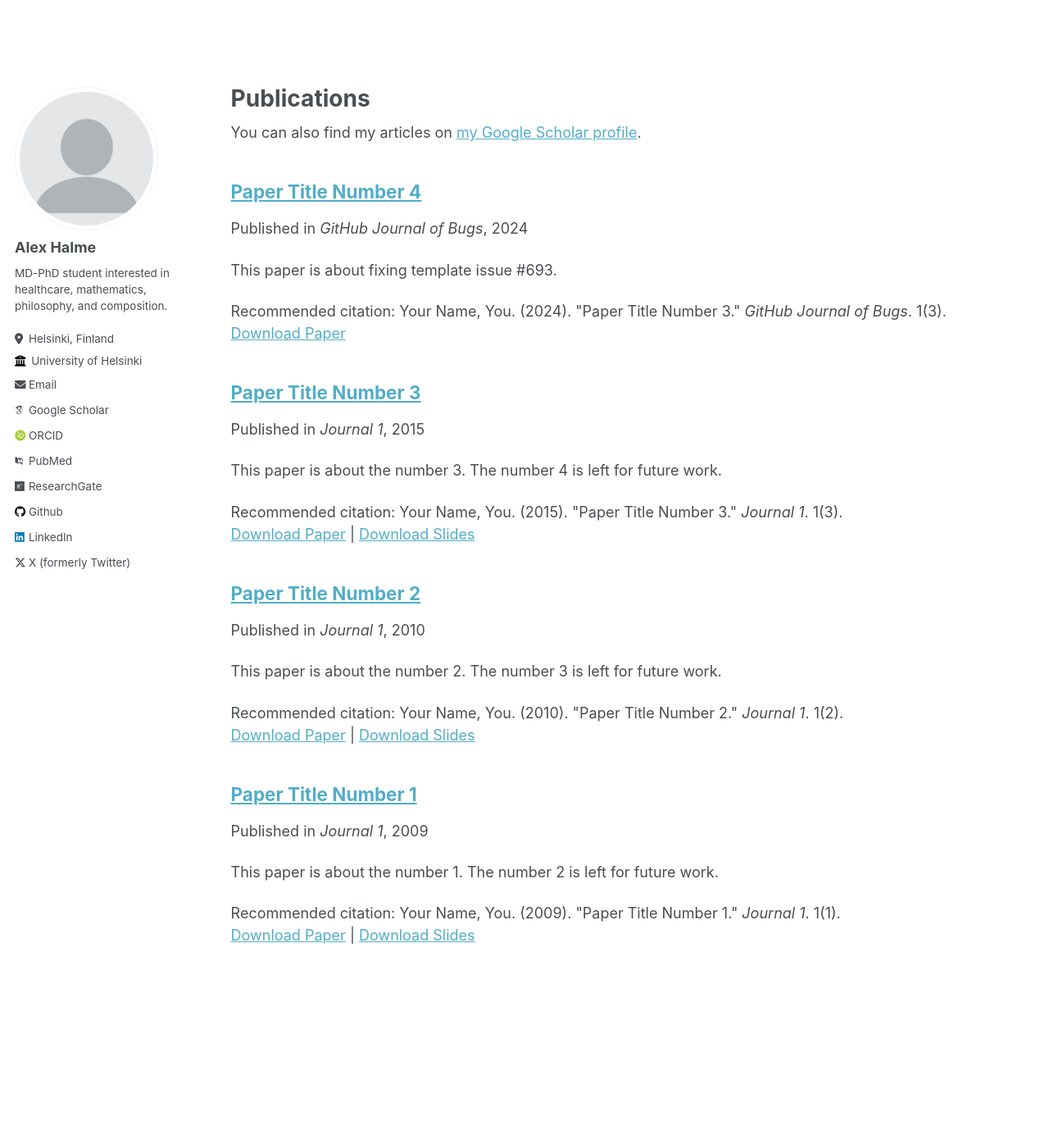
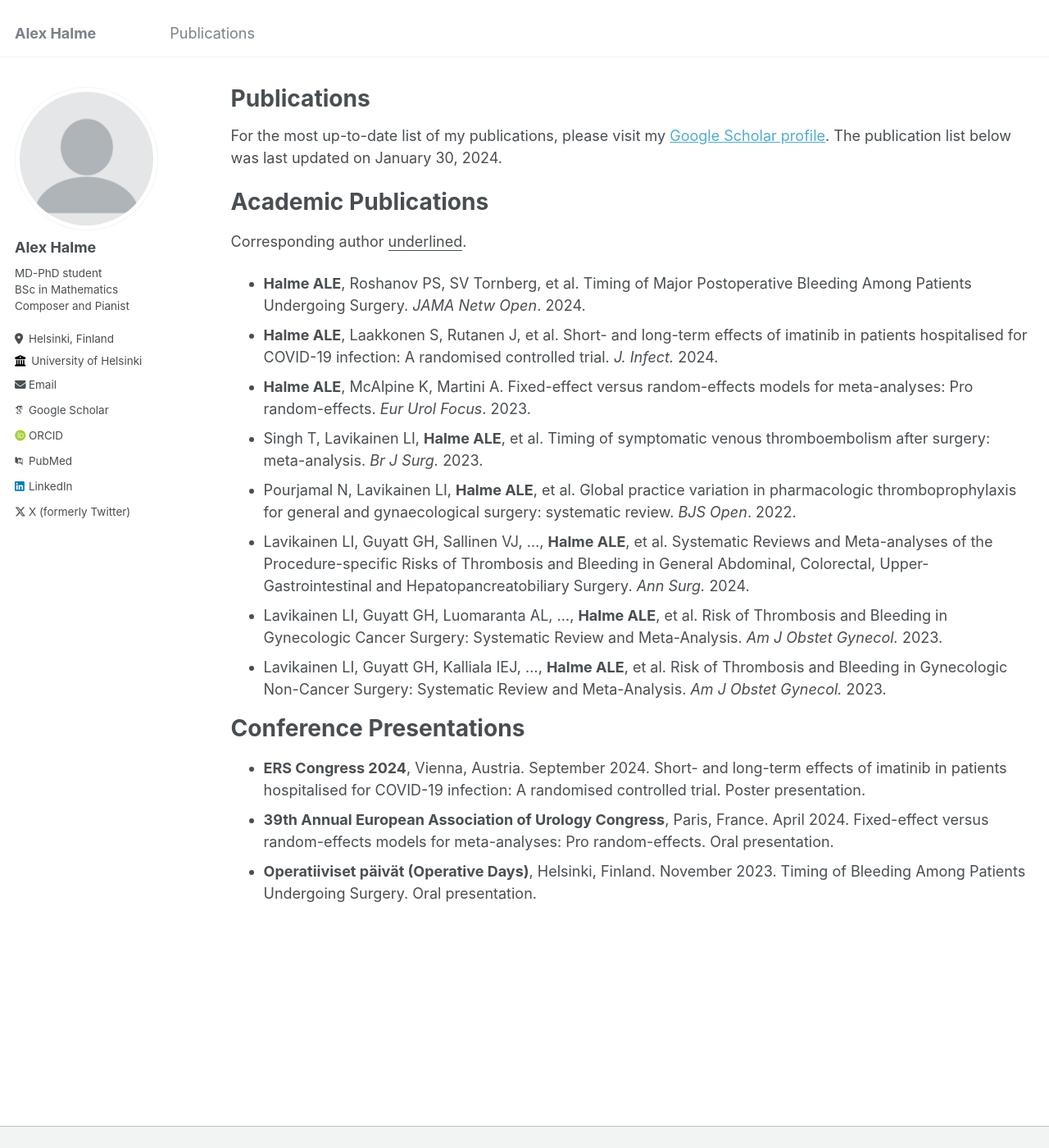
Before and after one commit to alex-halme/alex-halme.github.io, a Jekyll site: the page built from _pages/publications.md, in a window 1280 px wide and 1400 px high. Shown: the whole window at 82% size. Built offline with Jekyll 4.4.1, drawn with Linux system fonts in a browser that asks for light colours; some web fonts are replaced.

Commit message:
Added a page for publications. Minor edits to the CV, bio, and sidebar.

```diff
--- a/_config.yml
+++ b/_config.yml
@@ -24,7 +24,7 @@ author:
   avatar           : "profile.png"
   name             : "Alex Halme"
   pronouns         : # example: "she/her"
-  bio              : "MD-PhD student interested in healthcare, mathematics, philosophy, and composition."
+  bio              : "MD-PhD student<br>BSc in Mathematics<br>Composer and Pianist"
   location         : "Helsinki, Finland"
   employer         : "University of Helsinki"
   uri              : # URL
@@ -37,13 +37,13 @@ author:
   orcid            : "https://orcid.org/0000-0001-6597-818X"
   semantic         : # URL
   pubmed           : "https://pubmed.ncbi.nlm.nih.gov/?term=halme+ALE&sort=date&size=200"
-  researchgate     : "https://www.researchgate.net/profile/Alex-Halme"
+  researchgate     :
 
   # Repositories and software development
   bitbucket        : # Username - Update with your username on the site
   codepen          : # Username
   dribbble         : # Username
-  github           : "https://github.com/alex-halme"
+  github           : # Username
   kaggle           : # Username
   stackoverflow    : # User number or user number and name (i.e., use "1" or "1/jeff-atwood")
 
--- a/_layouts/default.html
+++ b/_layouts/default.html
@@ -15,7 +15,7 @@ layout: compress
   <body>
 
     {% include browser-upgrade.html %}
-    <!-- {% include masthead.html %} -->
+    {% include masthead.html %}
 
     {{ content }}
 
--- a/_pages/publications.md
+++ b/_pages/publications.md
@@ -5,12 +5,23 @@ permalink: /publications/
 author_profile: true
 ---
 
-{% if site.author.googlescholar %}
-  <div class="wordwrap">You can also find my articles on <a href="{{site.author.googlescholar}}">my Google Scholar profile</a>.</div>
-{% endif %}
+For the most up-to-date list of my publications, please visit my <a href="{{site.author.googlescholar}}">Google Scholar profile</a>. The publication list below was last updated on January 30, 2024.
 
-{% include base_path %}
+Academic Publications
+=====
+Corresponding author <u>underlined</u>.
 
-{% for post in site.publications reversed %}
-  {% include archive-single.html %}
-{% endfor %}
+- **Halme ALE**, Roshanov PS, SV Tornberg, et al. Timing of Major Postoperative Bleeding Among Patients Undergoing Surgery. *JAMA Netw Open*. 2024.
+- **Halme ALE**, Laakkonen S, Rutanen J, et al. Short- and long-term effects of imatinib in patients hospitalised for COVID-19 infection: A randomised controlled trial. *J. Infect.* 2024.
+- **Halme ALE**, McAlpine K, Martini A. Fixed-effect versus random-effects models for meta-analyses: Pro random-effects. *Eur Urol Focus*. 2023.
+- Singh T, Lavikainen LI, **Halme ALE**, et al. Timing of symptomatic venous thromboembolism after surgery: meta-analysis. *Br J Surg.* 2023.
+- Pourjamal N, Lavikainen LI, **Halme ALE**, et al. Global practice variation in pharmacologic thromboprophylaxis for general and gynaecological surgery: systematic review. *BJS Open*. 2022.
+- Lavikainen LI, Guyatt GH, Sallinen VJ, …, **Halme ALE**, et al. Systematic Reviews and Meta-analyses of the Procedure-specific Risks of Thrombosis and Bleeding in General Abdominal, Colorectal, Upper-Gastrointestinal and Hepatopancreatobiliary Surgery. *Ann Surg.* 2024.
+- Lavikainen LI, Guyatt GH, Luomaranta AL, …, **Halme ALE**, et al. Risk of Thrombosis and Bleeding in Gynecologic Cancer Surgery: Systematic Review and Meta-Analysis. *Am J Obstet Gynecol.* 2023.
+- Lavikainen LI, Guyatt GH, Kalliala IEJ, …, **Halme ALE**, et al. Risk of Thrombosis and Bleeding in Gynecologic Non-Cancer Surgery: Systematic Review and Meta-Analysis. *Am J Obstet Gynecol.* 2023.
+
+Conference Presentations
+=====
+- **ERS Congress 2024**, Vienna, Austria. September 2024. Short- and long-term effects of imatinib in patients hospitalised for COVID-19 infection: A randomised controlled trial. Poster presentation.
+- **39th Annual European Association of Urology Congress**, Paris, France. April 2024. Fixed-effect versus random-effects models for meta-analyses: Pro random-effects. Oral presentation.
+- **Operatiiviset päivät (Operative Days)**, Helsinki, Finland. November 2023. Timing of Bleeding Among Patients Undergoing Surgery. Oral presentation.
```
Also changed, not shown: _data/navigation.yml (+12 -12 lines), _pages/about.md (+2 -3 lines), 2 other files.
